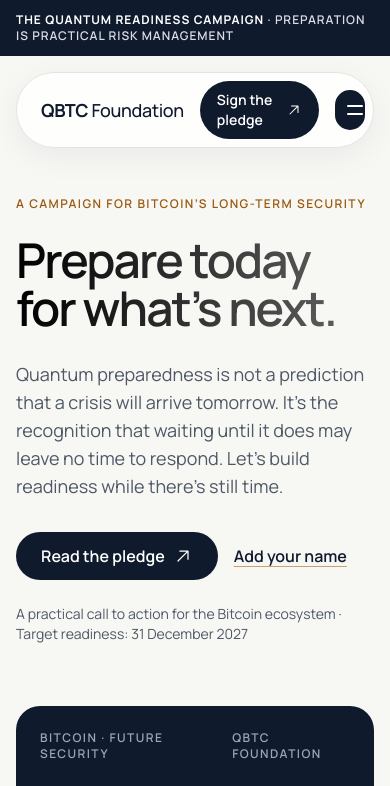
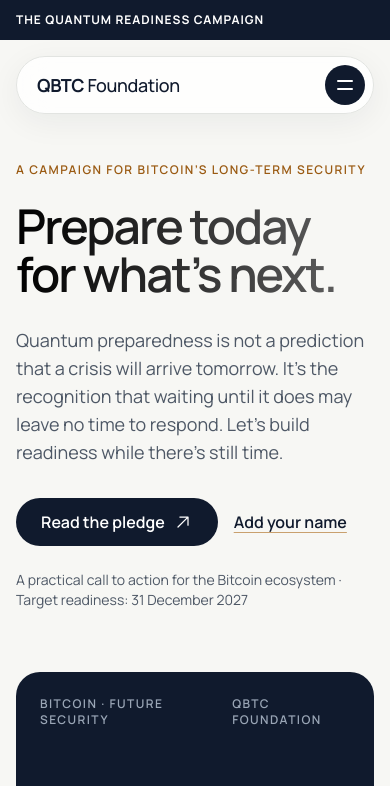
Before and after one commit to NeOMakinG/qbtc-foundation, a plain HTML site: page index.html in a window 390 px wide. Shown: the top 786 px of the page. Drawn offline with Linux system fonts and the light colour scheme.

Commit message:
mobile nav: full width pill, CTA moves into menu
Co-Authored-By: Claude <noreply@anthropic.com>

```diff
--- a/assets/responsive.css
+++ b/assets/responsive.css
@@ -8,6 +8,8 @@
 @media (max-width:640px){
   .wrap{width:calc(100% - 32px)}
   .topline .wrap span:last-child{display:none}
+  .topline .rest{display:none}
+  .nav{width:calc(100% - 32px);justify-content:space-between;padding-left:20px}.nav>.btn{display:none}
   .section{padding:64px 0}.tagline{padding:96px 0}
   .hero{padding:48px 0 64px}.hero h1{font-size:48px}
   .head{display:block;margin-bottom:32px}.head p{margin-top:16px}.head h2,.h2{font-size:36px;line-height:40px}
--- a/index.html
+++ b/index.html
@@ -42,7 +42,7 @@
   <symbol id="i-bulb" viewBox="0 0 256 256"><path fill="currentColor" d="M176,232a8,8,0,0,1-8,8H88a8,8,0,0,1,0-16h80A8,8,0,0,1,176,232Zm40-128a87.55,87.55,0,0,1-33.64,69.21A16.24,16.24,0,0,0,176,186v6a16,16,0,0,1-16,16H96a16,16,0,0,1-16-16v-6a16,16,0,0,0-6.23-12.66A87.59,87.59,0,0,1,40,104.49C39.74,56.83,78.26,17.14,125.88,16A88,88,0,0,1,216,104Zm-16,0a72,72,0,0,0-73.74-72c-39,.92-70.47,33.39-70.26,72.39a71.65,71.65,0,0,0,27.64,56.3A32,32,0,0,1,96,186v6h64v-6a32.15,32.15,0,0,1,12.47-25.35A71.65,71.65,0,0,0,200,104Z"/></symbol>
 </svg>
 <a class="skip" href="#main">Skip to content</a>
-<div class="topline"><div class="wrap"><span><strong>The Quantum Readiness Campaign</strong> · Preparation is practical risk management</span><span>A community initiative by QBTC Foundation</span></div></div>
+<div class="topline"><div class="wrap"><span><strong>The Quantum Readiness Campaign</strong><span class="rest"> · Preparation is practical risk management</span></span><span>A community initiative by QBTC Foundation</span></div></div>
 <div class="nav-shell">
   <header class="nav">
     <a class="brand" href="#top" aria-label="QBTC Foundation home">QBTC <span>Foundation</span></a>
```
